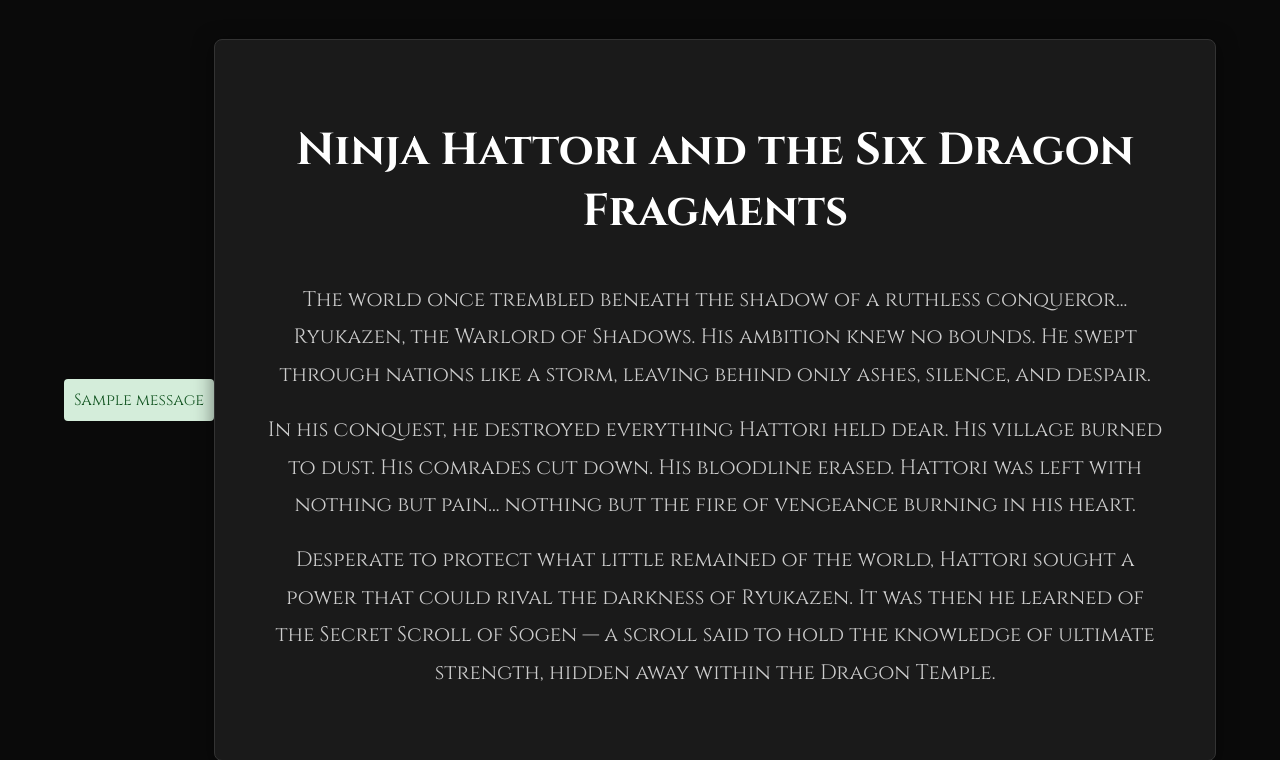
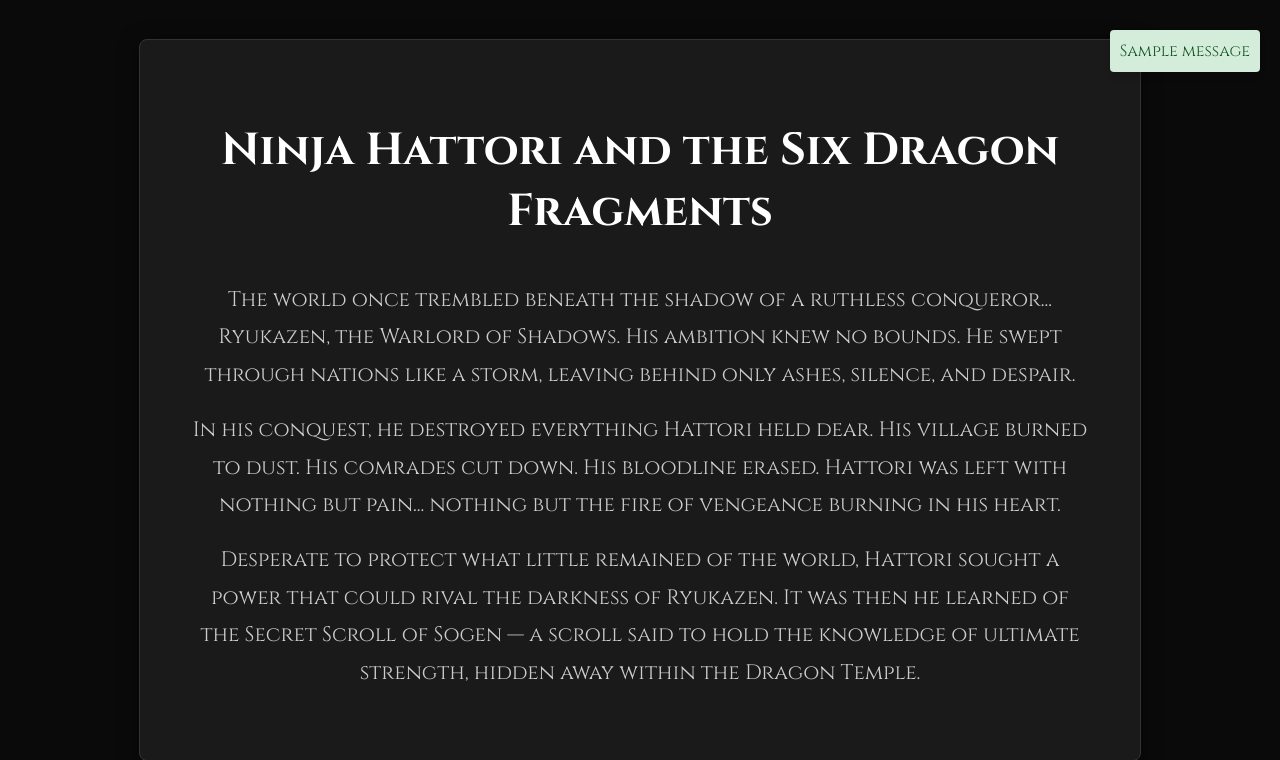
Before and after one commit to Dharan10/Ninja-Hatori-ctf, a Python web app: template templates/index.html in a window 1280 px wide. Shown: the top 760 px of the page. Run offline with Jinja, Linux system fonts and the light colour scheme; the template is opened without the code that fills it, so the values that code supplies are empty; tables that the repository leaves empty hold one stand-in row (values such as "Sample post"); one stand-in notice (Sample message) is shown.

Commit message:
feat/fix: added toast to fix existing info msg's

```diff
--- a/static/css/style.css
+++ b/static/css/style.css
@@ -79,6 +79,15 @@ h1 {
     padding: 10px;
     margin: 10px 0;
     border-radius: 4px;
+}
+
+.toast {
+    position: fixed;
+    top: 20px;
+    right: 20px;
+    z-index: 1000;
+    max-width: 300px;
+    box-shadow: 0 4px 6px rgba(0, 0, 0, 0.1);
 }
 
 .alert-success { background-color: #d4edda; color: #155724; }
--- a/templates/layout.html
+++ b/templates/layout.html
@@ -12,12 +12,22 @@
       {% if messages %}
         <div class="flashes">
           {% for category, message in messages %}
-            <div class="alert alert-{{ category }}">{{ message }}</div>
+            <div class="alert alert-{{ category }} toast">{{ message }}</div>
           {% endfor %}
         </div>
       {% endif %}
     {% endwith %}
     {% block content %}{% endblock %}
-    {% block scripts %}{% endblock %}
+    {% block scripts %}
+    <script>
+        // Auto-hide toasts after 5 seconds
+        setTimeout(() => {
+            const toasts = document.querySelectorAll('.toast');
+            toasts.forEach(toast => {
+                toast.style.display = 'none';
+            });
+        }, 5000);
+    </script>
+    {% endblock %}
 </body>
 </html>
```
Also changed, not shown: shrine.db.
